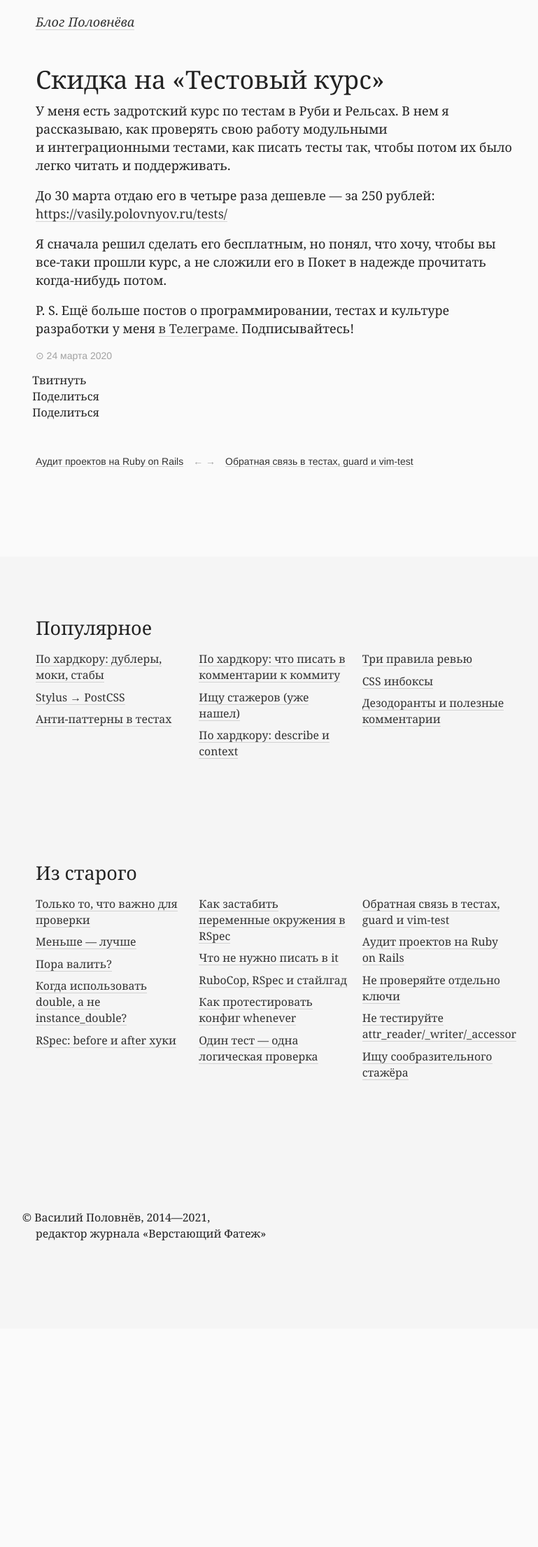
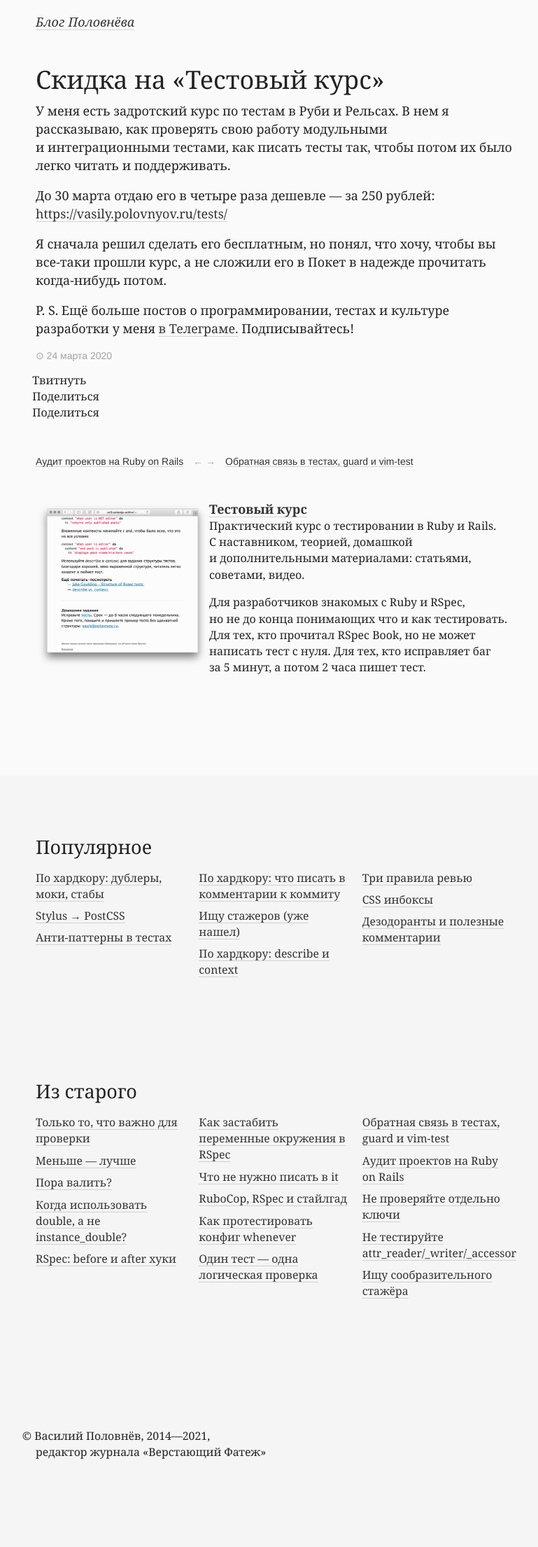
Before and after one commit to vast/vast.github.io, a Jekyll site: the page built from _posts/2020-03-24-tests-discount.md, in a window 1280 px wide. Shown: the whole page at 70% size, without its empty margins (229-998 px from the left). Built offline with Jekyll 4.4.1, drawn with Linux system fonts in a browser that asks for light colours; a style sheet for code colours, icons or effects is not loaded; before the commit the page ends 1898 px from its top, so only the background shows below that.

Commit message:
Revert "close test course"
This reverts commit b616d79cb178dbf8bd440ee7e25252f1768e141b.

```diff
--- a/_layouts/default.html
+++ b/_layouts/default.html
@@ -115,6 +115,24 @@
             {% endif %}
           </li>
         </ul>
+
+        <div class="post-course">
+          {% if page.skip_tests_announce == nil or (page.skip_tests_announce == false) %}
+            <div class="post-course-img">
+              <a href="/tests/">
+                <img src="/assets/tests-small.png" alt="" width="600" height="577" />
+              </a>
+            </div>
+
+            <div class="post-course-description">
+              <h3><a href="/tests/">Тестовый курс</a></h3>
+              <p>Практический курс о тестировании в Ruby и Rails. С наставником, теорией, домашкой и дополнительными материалами: статьями, советами, видео.</p>
+              <p>Для разработчиков знакомых с Ruby и RSpec, но не до конца понимающих что и как
+              тестировать. Для тех, кто прочитал RSpec Book, но не может написать тест с нуля. Для
+              тех, кто исправляет баг за 5 минут, а потом 2 часа пишет тест.</p>
+            </div>
+          {% endif %}
+        </div>
       </footer>
     </article>
   </div>
--- a/_sass/modules/_posts.scss
+++ b/_sass/modules/_posts.scss
@@ -15,7 +15,7 @@
 
 .post-nav {
   display: flex;
-  margin: 2.64rem 0 0;
+  margin: 2.64rem 0;
   padding: 0;
   list-style: none outside;
 
--- a/index.html
+++ b/index.html
@@ -66,6 +66,7 @@
         </p>
         <p class="my_presence" style="font-family: Helvetica Neue;">
           <span class="my_presence-link is__active">Блог</span>
+          <a href="/tests/" class="my_presence-link">Курс о тестах в Руби и Рельсах</a>
         </p>
       </div>
     </article>
```
Also changed, not shown: tests/index.html (+2 -4 lines).
